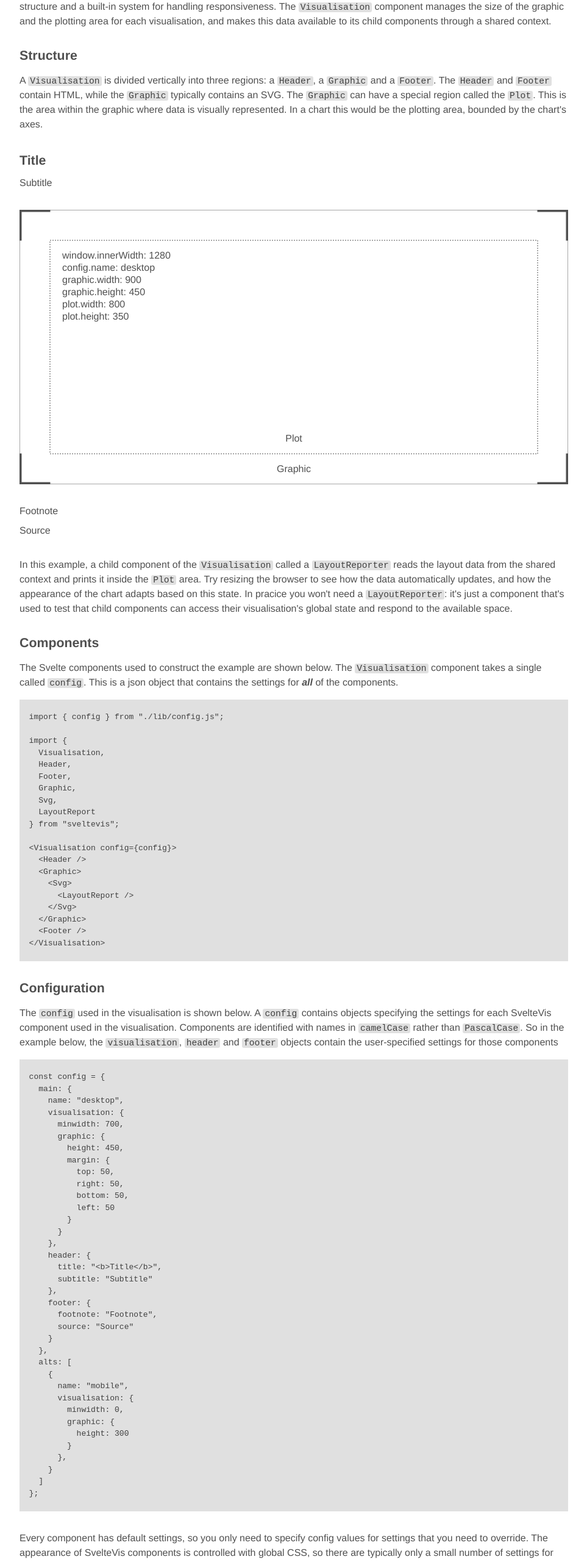
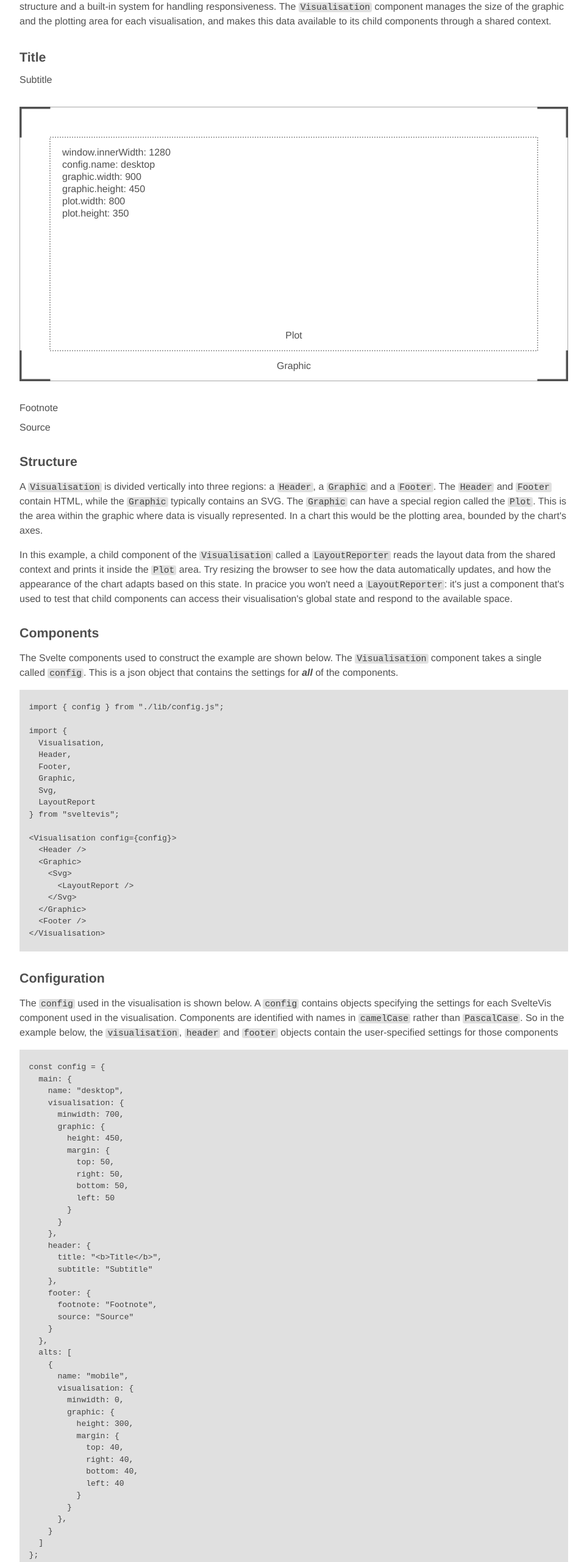
Before and after one commit to olihawkins/sveltevis, a SvelteKit app: page /layout in a window 1280 px wide. Shown: the part 234-2795 px from the top of the page at 61% size, without its empty margins (158-1121 px from the left). Built offline with nearby package versions, Linux system fonts and the light colour scheme.

Commit message:
Updated documentation

```diff
--- a/src/routes/layout/+page.svelte
+++ b/src/routes/layout/+page.svelte
@@ -18,10 +18,6 @@
 
   <p>The root component for a SvelteVis visualisation is called <code>Visualisation</code>. It is a general purpose container with a simple structure and a built-in system for handling responsiveness. The <code>Visualisation</code> component manages the size of the graphic and the plotting area for each visualisation, and makes this data available to its child components through a shared context.</p>
 
-  <h3>Structure</h3>
-
-  <p>A <code>Visualisation</code> is divided vertically into three regions: a <code>Header</code>, a <code>Graphic</code> and a <code>Footer</code>. The <code>Header</code> and <code>Footer</code> contain HTML, while the <code>Graphic</code> typically contains an SVG. The <code>Graphic</code> can have a special region called the <code>Plot</code>. This is the area within the graphic where data is visually represented. In a chart this would be the plotting area, bounded by the chart's axes.</p>
-
   <div style="min-width: 300px">
     <Visualisation config={config}>
       <Header />
@@ -33,6 +29,11 @@
       <Footer />
     </Visualisation>
   </div>
+
+  <h3>Structure</h3>
+
+  <p>A <code>Visualisation</code> is divided vertically into three regions: a <code>Header</code>, a <code>Graphic</code> and a <code>Footer</code>. The <code>Header</code> and <code>Footer</code> contain HTML, while the <code>Graphic</code> typically contains an SVG. The <code>Graphic</code> can have a special region called the <code>Plot</code>. This is the area within the graphic where data is visually represented. In a chart this would be the plotting area, bounded by the chart's axes.</p>
+
 
   <p>In this example, a child component of the <code>Visualisation</code> called a <code>LayoutReporter</code> reads the layout data from the shared context and prints it inside the <code>Plot</code> area. Try resizing the browser to see how the data automatically updates, and how the appearance of the chart adapts based on this state. In pracice you won't need a <code>LayoutReporter</code>: it's just a component that's used to test that child components can access their visualisation's global state and respond to the available space.</p>
 
@@ -103,7 +104,13 @@
         visualisation: &#123;
           minwidth: 0,
           graphic: &#123;
-            height: 300
+            height: 300,
+            margin: &#123;
+              top: 40,
+              right: 40,
+              bottom: 40,
+              left: 40
+            &#125;
           &#125;
         &#125;,
       &#125;
@@ -112,7 +119,7 @@
   </pre>
   </div>
 
-<p>Every component has default settings, so you only need to specify config values for settings that you need to override. The appearance of SvelteVis components is controlled with global CSS, so there are typically only a small number of settings for each component, which control their behaviour rather than their appearance.</p>
+<p>Every component has default settings, so you only need to specify config values for settings that you need to override. Some aspects of the appearance of SvelteVis components are controlled with global CSS, but some are controlled with the config. Broadly speaking, anything that is purely aesthetic (colors, fonts etc.) is controlled with CSS, while anything that affects the layout and its behaviour is controlled with the config.
 
 <h3>Responsiveness</h3>
 
```
